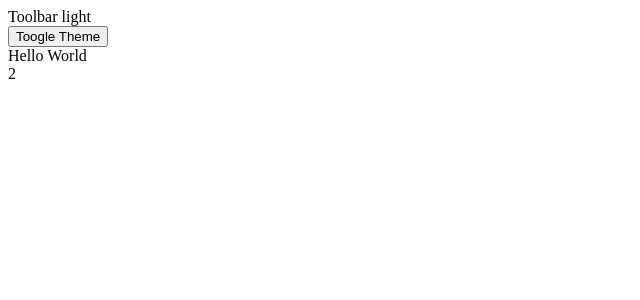
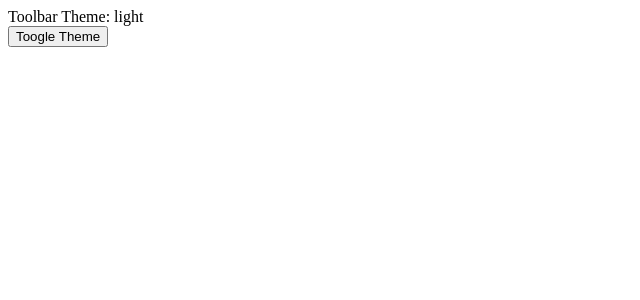
Before and after one commit to alwiranata/upgrade-react, a React (Vite) app in the folder frontend/: page / in a window 1280 px wide. Shown: the top 300 px of the page, without its empty margins (0-640 px from the left). Built offline with nearby package versions, Linux system fonts and the light colour scheme.

Commit message:
add contex

```diff
--- a/frontend/src/App.jsx
+++ b/frontend/src/App.jsx
@@ -4,15 +4,15 @@
 // import Componen from "./konsepDasar/componen"
 // import Props from "./konsepDasar/Props"
 // import State from "./konsepDasar/State"
-import Hooks from "./methods/Hooks"
-import Lifecycle from "./methods/LifeCycle"
+// import Hooks from "./methods/Hooks"
+// import Lifecycle from "./methods/LifeCycle"
 import Context from "./methods/Context"
 const App = () => {
 	return (
 		<div>
 			<Context />
-			<Lifecycle />
-			<Hooks />
+			{/* <Lifecycle />
+			<Hooks /> */}
 			{/* <State />
 			<Props />
 			<Componen />
--- a/frontend/src/methods/Context.jsx
+++ b/frontend/src/methods/Context.jsx
@@ -2,25 +2,27 @@ import {createContext, useContext, useState} from "react"
 
 const ThemeContext = createContext()
 
+const Toolbar = () => {
+	const theme = useContext(ThemeContext)
+
+	return (
+		<div style={{background: theme === "light" ? "#fff" : "#333"}}>
+			Toolbar Theme: {theme}
+		</div>
+	)
+}
+
 const Context = () => {
 	const [theme, setTheme] = useState("light")
+
 	return (
 		<ThemeContext.Provider value={theme}>
 			<Toolbar />
-			<button onClick={() => setTheme(theme === "light" ? "light" : "dark")}>
+			<button onClick={() => setTheme(theme === "light" ? "dark" : "light")}>
 				Toogle Theme
 			</button>
 		</ThemeContext.Provider>
 	)
 }
 
-const Toolbar = () => {
-	const theme = useContext(ThemeContext)
-
-	return (
-		<div style={{background: theme === "light" ? "#fff" : "#333"}}>
-			Toolbar {theme}
-		</div>
-	)
-}
 export default Context
```
